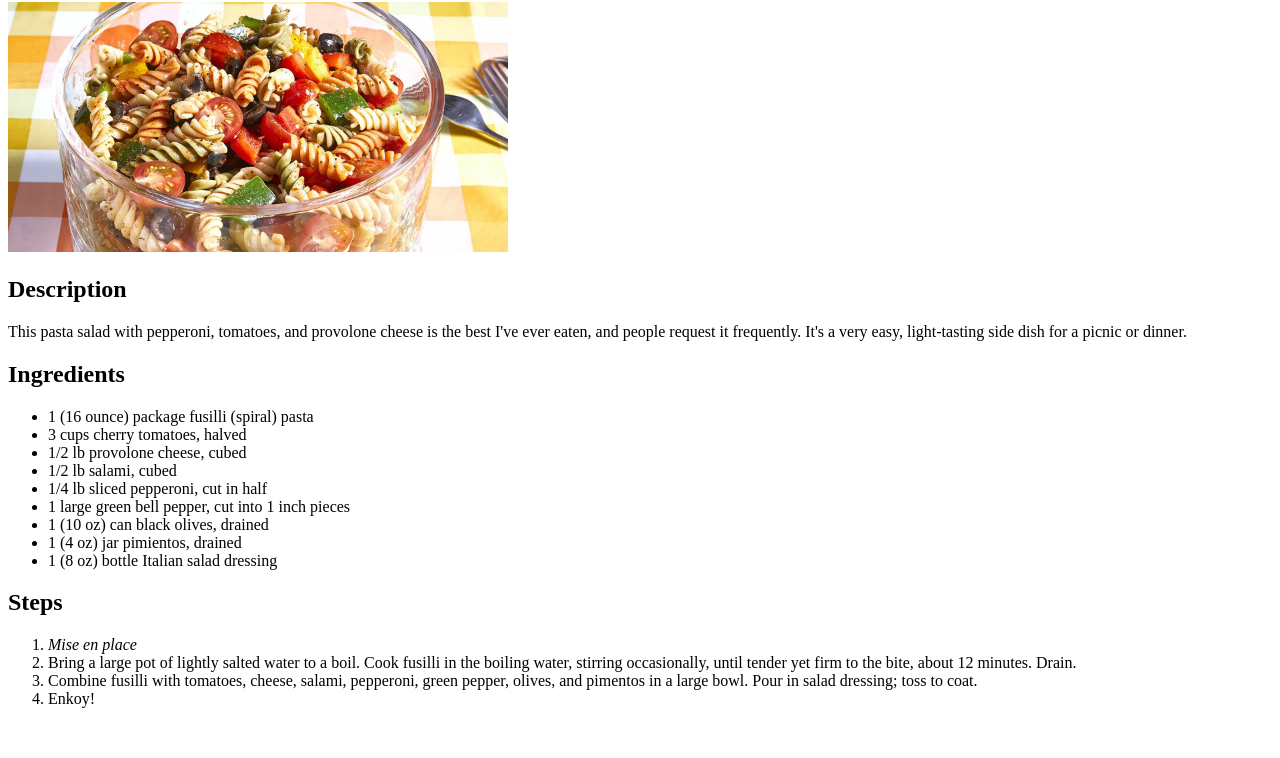
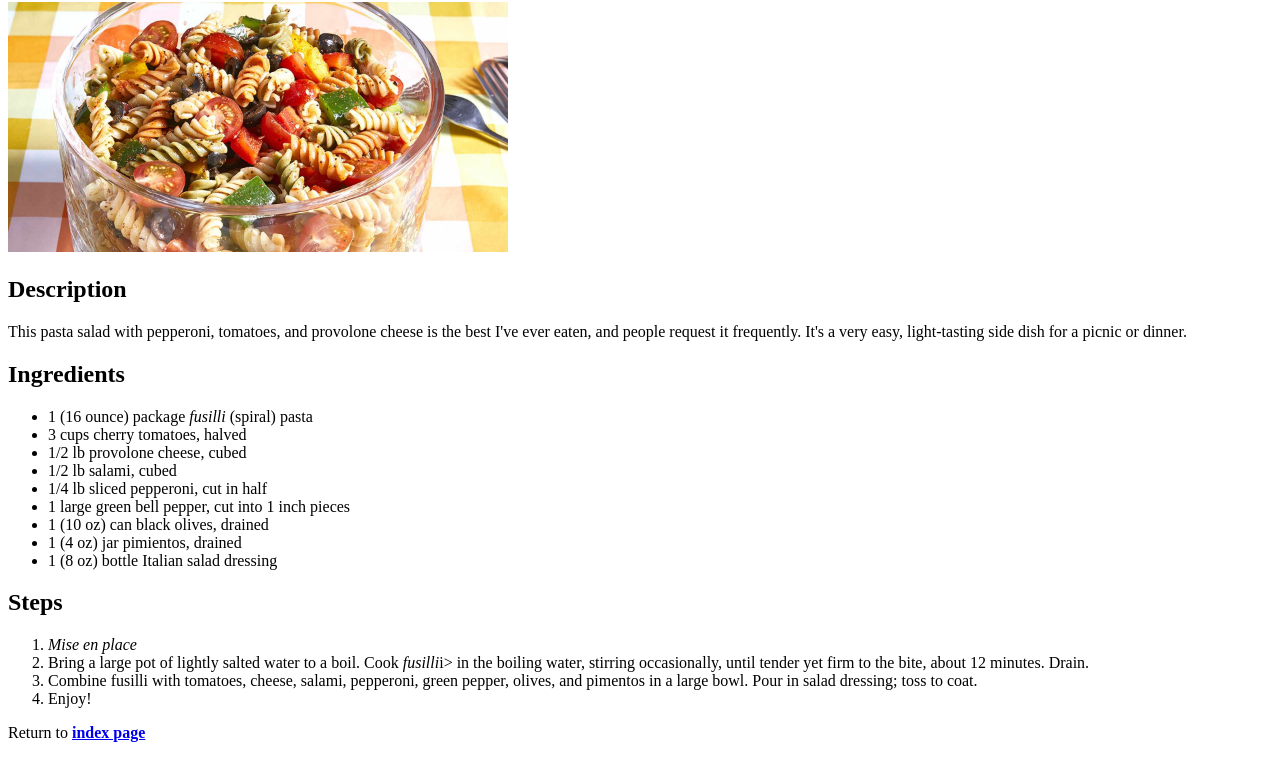
Before and after one commit to mjasw1/odin-recipes, a plain HTML site: page recipes/pasta-salad.html in a window 1280 px wide. Shown: the part 78-836 px from the top of the page. Before the commit the page ends 802 px from the top, so only its background shows below. Drawn offline with Linux system fonts and the light colour scheme.

Commit message:
Add link to index page to recipe

```diff
--- a/recipes/pasta-salad.html
+++ b/recipes/pasta-salad.html
@@ -14,7 +14,7 @@
 
     <h2>Ingredients</h2>
     <ul>
-        <li>1 (16 ounce) package fusilli (spiral) pasta</li>
+        <li>1 (16 ounce) package <i>fusilli</i> (spiral) pasta</li>
         <li>3 cups cherry tomatoes, halved</li>
         <li>1/2 lb provolone cheese, cubed</li>
         <li>1/2 lb salami, cubed</li>
@@ -28,9 +28,11 @@
     <h2>Steps</h2>
     <ol>
         <li><i>Mise en place</i></li>
-        <li>Bring a large pot of lightly salted water to a boil. Cook fusilli in the boiling water, stirring occasionally, until tender yet firm to the bite, about 12 minutes. Drain.</li>
+        <li>Bring a large pot of lightly salted water to a boil. Cook <i>fusilli</i>i> in the boiling water, stirring occasionally, until tender yet firm to the bite, about 12 minutes. Drain.</li>
         <li>Combine fusilli with tomatoes, cheese, salami, pepperoni, green pepper, olives, and pimentos in a large bowl. Pour in salad dressing; toss to coat.</li>
-        <li>Enkoy!</li>
+        <li>Enjoy!</li>
     </ol>
+
+    <p>Return to <b><a href="../index.html">index page</a></b></p>
 </body>
 </html>
```
Also changed, not shown: recipes/lasagna.html (+2 -0 lines).
